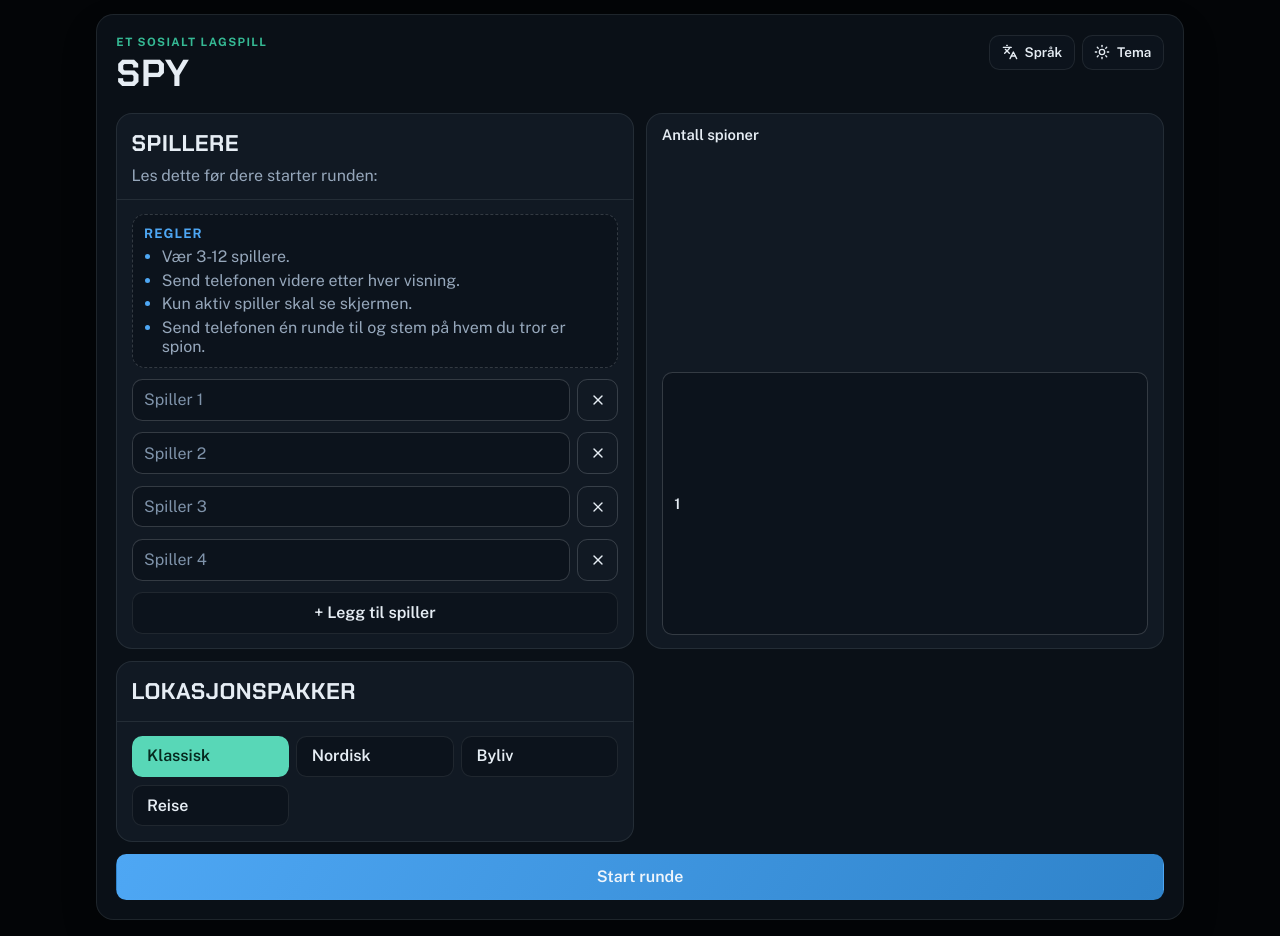
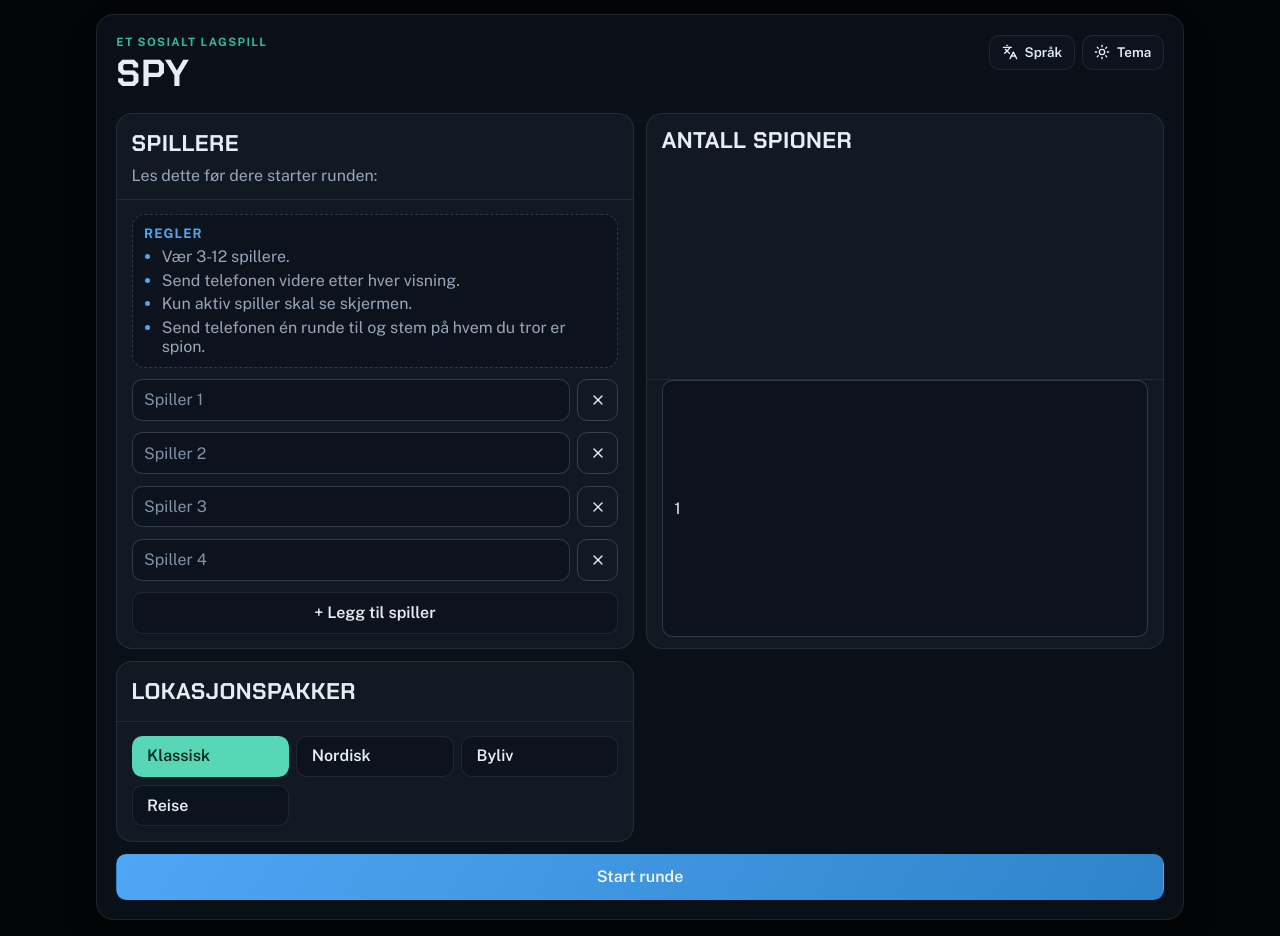
Before and after one commit to maattss/spy-game, a React (Vite) app: page / in a window 1280 px wide. Built offline with nearby package versions, Linux system fonts and the light colour scheme.

Commit message:
Make spy count setup card compact with title-styled label

```diff
--- a/src/components/game/phase-sections.tsx
+++ b/src/components/game/phase-sections.tsx
@@ -6,7 +6,6 @@ import { Badge } from "../ui/badge";
 import { Button } from "../ui/button";
 import { Card, CardContent, CardDescription, CardHeader, CardTitle } from "../ui/card";
 import { Input } from "../ui/input";
-import { Label } from "../ui/label";
 
 type DisplayNameFn = (name: string, index: number) => string;
 type PlaceholderFn = (index: number) => string;
@@ -91,17 +90,18 @@ export function SetupSection({
       </Card>
 
       <Card className="setup-card">
+        <CardHeader className="setup-card__header">
+          <CardTitle>{text.spiesCount}</CardTitle>
+        </CardHeader>
         <CardContent className="setup-card__content">
-          <Label className="field">
-            <span>{text.spiesCount}</span>
           <Input
+            aria-label={text.spiesCount}
             type="number"
             min={1}
             max={Math.max(1, players.length - 1)}
             value={spyCount}
             onChange={(event) => onSetSpyCount(Number(event.target.value))}
           />
-          </Label>
         </CardContent>
       </Card>
 
--- a/src/styles.css
+++ b/src/styles.css
@@ -245,14 +245,14 @@ select {
   gap: 0.8rem;
 }
 
-.field {
-  display: grid;
-  gap: 0.38rem;
+.setup-card .ui-card__header {
+  padding-top: 0.68rem;
+  padding-bottom: 0.58rem;
 }
 
 .setup-card .ui-card__content {
-  padding-top: 0.78rem;
-  padding-bottom: 0.78rem;
+  padding-top: 0;
+  padding-bottom: 0.68rem;
 }
 
 .setup-card__content {
```
Lines whose indentation alone changed are shown as unchanged.
